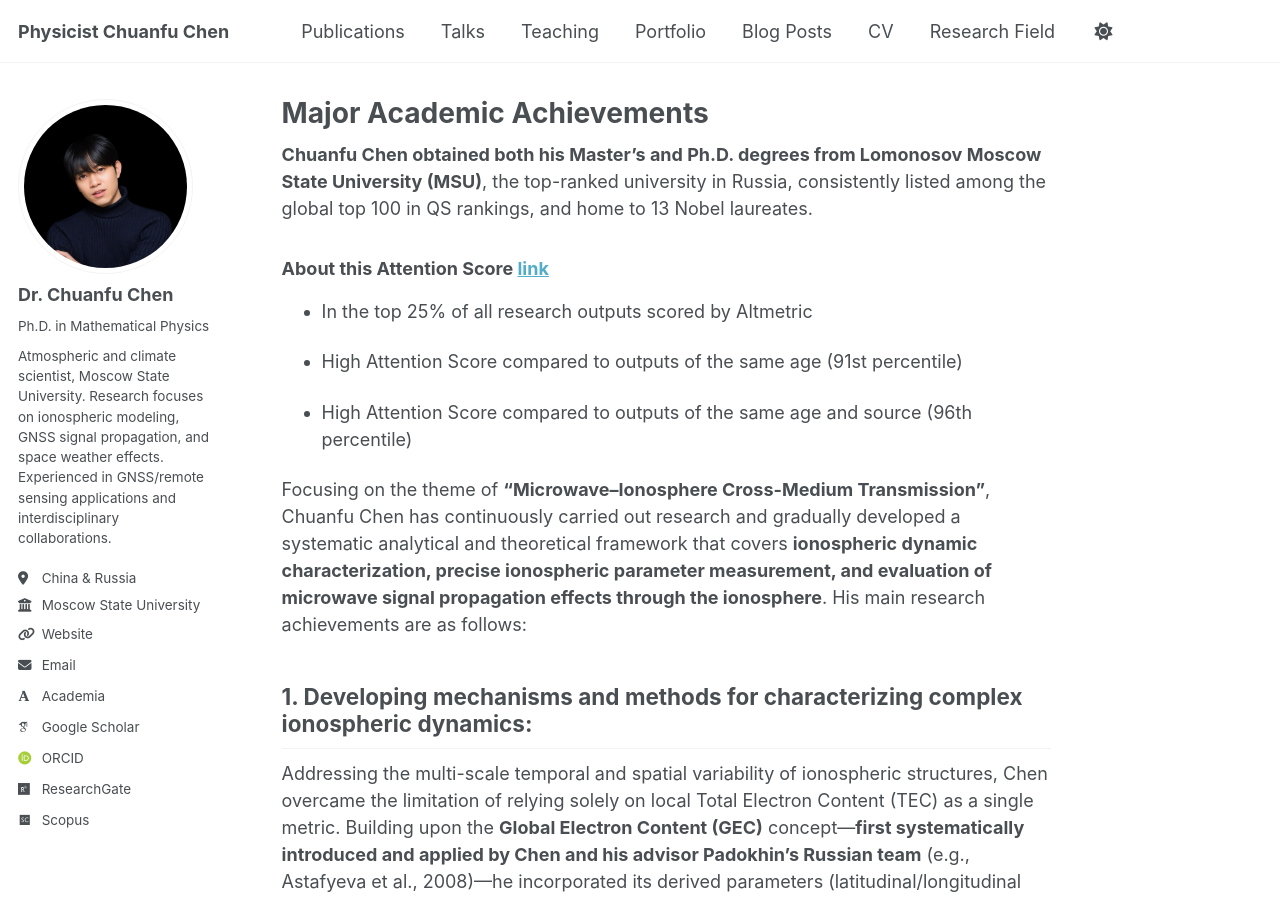
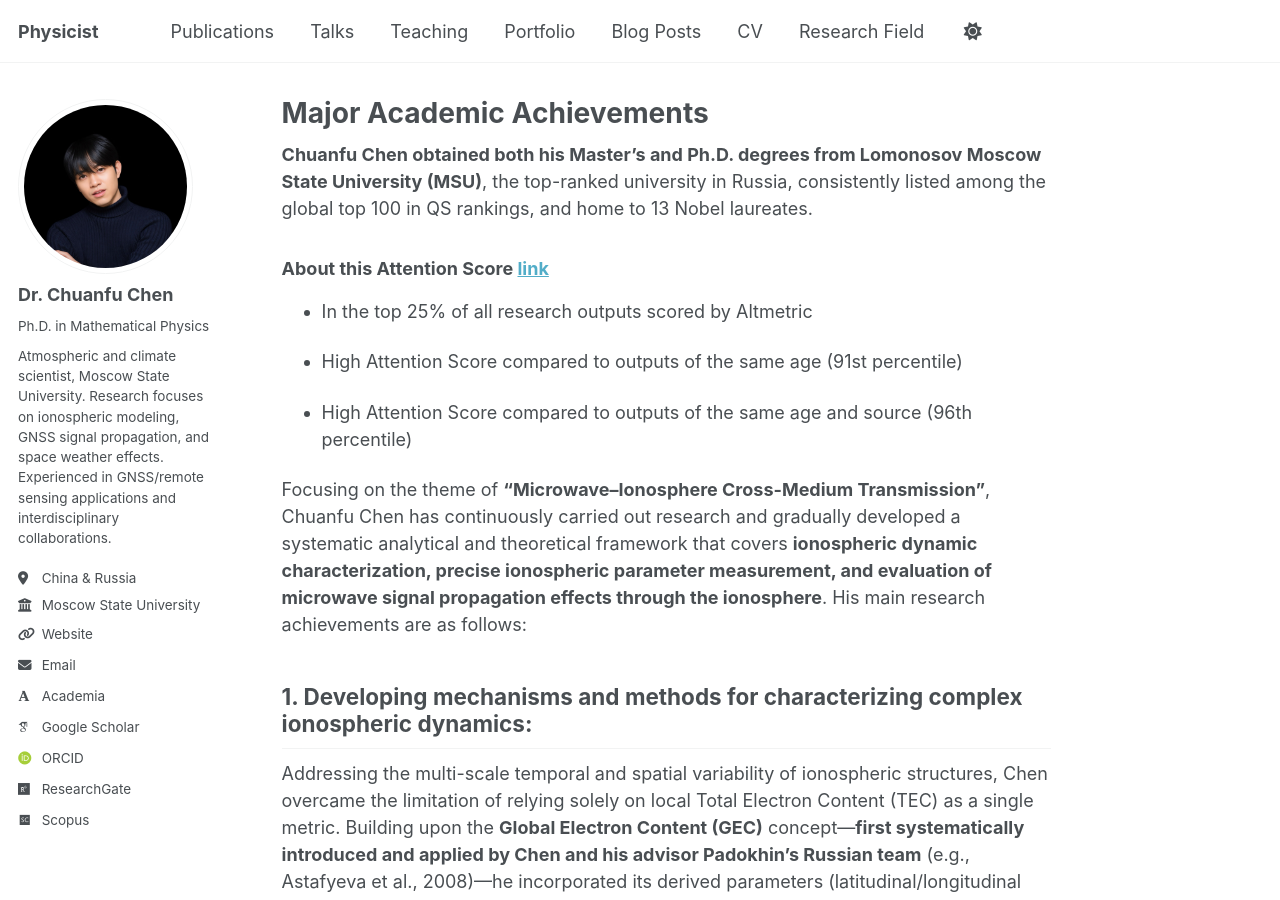
Before and after one commit to OnePhysicist/OnePhysicist.github.io, a Jekyll site: the page built from _pages/about.md, in a window 1280 px wide and 900 px high. Built offline with Jekyll 4.4.1, drawn with Linux system fonts in a browser that asks for light colours; some web fonts are replaced; a script that is not in the unit is left out; comment, search, counter and statistics services are not loaded.

Commit message:
Change title

```diff
--- a/_config.yml
+++ b/_config.yml
@@ -9,7 +9,7 @@
 # Basic Site Settings
 locale                   : "en-US"
 site_theme               : "default" # Currently available options are "default", "air"
-title                    : "Physicist Chuanfu Chen"
+title                    : "Physicist"
 title_separator          : "-"
 name                     : &name "Chuanfu Chen"
 description              : &description "Chuanfu Chen's academic portfolio"   # Update this with a general description of your site, this is the default if not overridden by a page
```
Also changed, not shown: 1 other file.
